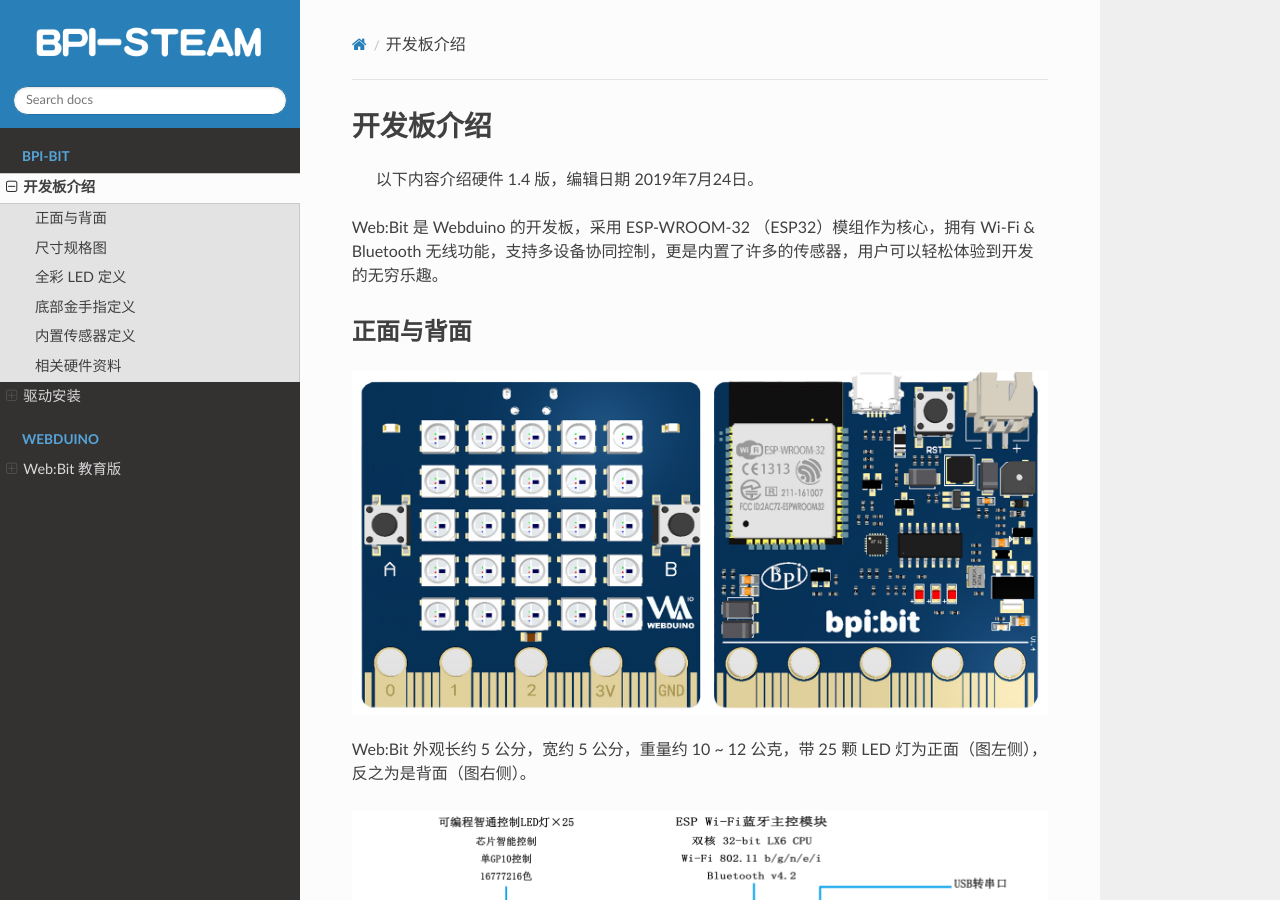
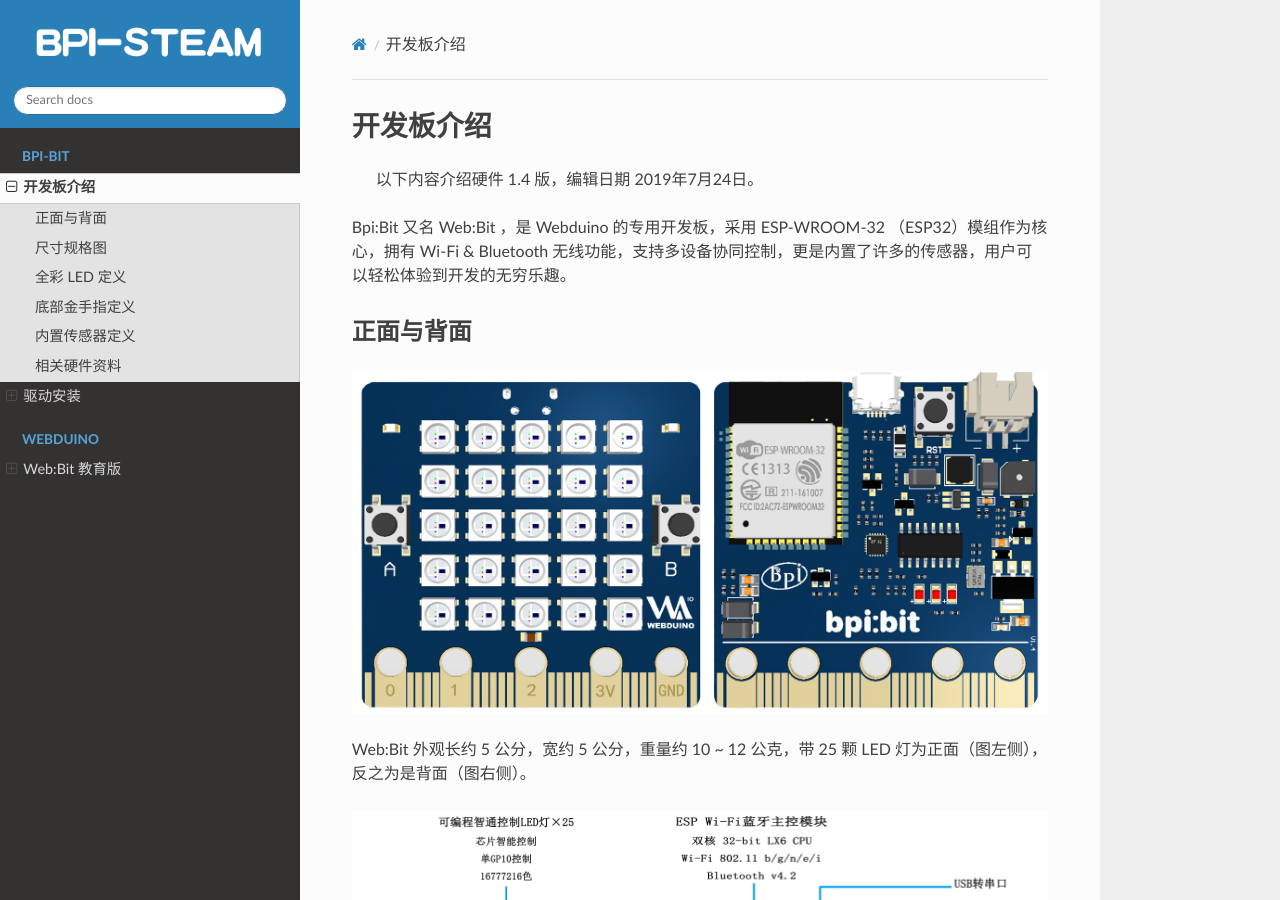
Before and after one commit to BPI-STEAM/simplified_webbit_docs, a Sphinx documentation site: the page built from source/bpi-steam/hardware.md, in a window 1280 px wide and 900 px high. Built offline with Sphinx 7.4.7 and the Read the Docs theme 2.0.0, drawn with Linux system fonts in a browser that asks for light colours; pages that are not in the unit, such as notebooks, are missing from menus.

Commit message:
Update hardware.md

```diff
--- a/source/bpi-steam/hardware.md
+++ b/source/bpi-steam/hardware.md
@@ -3,7 +3,7 @@
 
 > 以下内容介绍硬件 1.4 版，编辑日期 2019年7月24日。
 
-Web:Bit 是 Webduino 的开发板，采用 ESP-WROOM-32 （ESP32）模组作为核心，拥有 Wi-Fi & Bluetooth 无线功能，支持多设备协同控制，更是内置了许多的传感器，用户可以轻松体验到开发的无穷乐趣。
+Bpi:Bit 又名 Web:Bit ，是 Webduino 的专用开发板，采用 ESP-WROOM-32 （ESP32）模组作为核心，拥有 Wi-Fi & Bluetooth 无线功能，支持多设备协同控制，更是内置了许多的传感器，用户可以轻松体验到开发的无穷乐趣。
 
 ### 正面与背面
 
```
